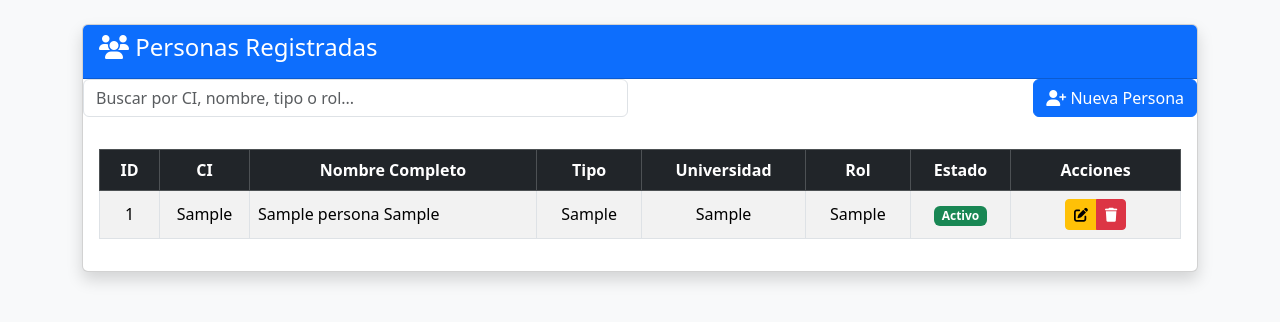
After one commit to Ale58150/Oratorio_Liturgia, a PHP site: page /oratorio/personas1.php in a window 1280 px wide. The commit adds this page. Shown: the top 322 px of the page. Run offline with PHP 8.4, Linux system fonts and the light colour scheme; tables that the repository leaves empty or names only in its code hold one stand-in row (values such as "Sample post"); some libraries are stand-ins or nearby versions.

Commit message:
Cambio en cliente personas

```diff
--- a/cliente/Dashboard.php
+++ b/cliente/Dashboard.php
@@ -576,7 +576,7 @@ if (
         </div>
         <ul class="submenu list-unstyled">
           <li><a href="../cliente/usuarios.php"><i class="fas fa-users me-2"></i> Usuarios</a></li>
-          <li><a href="#"><i class="fas fa-id-card me-2"></i> Personas</a></li>
+          <li><a href="../cliente/personas1.php"><i class="fas fa-id-card me-2"></i> Personas</a></li>
           <li><a href="#"><i class="fas fa-user-friends me-2"></i> Participantes</a></li>
         </ul>
       </li>
--- /dev/null
+++ b/cliente/personas1.php
@@ -0,0 +1,222 @@
+<?php
+require_once("../servidor/conexionBD.php");
+
+$sql = "SELECT
+            p.id_persona,
+            p.ci,
+            p.nombres,
+            p.apellidos,
+            p.genero,
+            p.telefono,
+            p.correo,
+            p.tipo_persona,
+            p.estado,
+            u.sigla AS universidad,
+            us.rol
+        FROM personas p
+        LEFT JOIN universidades u
+            ON p.id_universidad = u.id_universidad
+        LEFT JOIN usuarios_sistema us
+            ON p.id_usuario = us.id_usuario
+        ORDER BY p.id_persona ASC";
+
+$resultado = mysqli_query($conexion, $sql);
+?>
+
+<!DOCTYPE html>
+<html lang="es">
+
+<head>
+
+    <meta charset="UTF-8">
+
+    <meta name="viewport" content="width=device-width, initial-scale=1">
+
+    <title>Personas</title>
+
+    <link href="https://cdn.jsdelivr.net/npm/bootstrap@5.3.7/dist/css/bootstrap.min.css" rel="stylesheet">
+
+    <link rel="stylesheet"
+        href="https://cdnjs.cloudflare.com/ajax/libs/font-awesome/6.6.0/css/all.min.css">
+
+</head>
+
+<body class="bg-light">
+
+    <div class="container py-4">
+
+        <div class="card shadow">
+
+            <div class="card-header bg-primary text-white">
+
+                <h4>
+                    <i class="fas fa-users"></i>
+                    Personas Registradas
+                </h4>
+            </div>
+            <!--Buscador-->
+            <div class="row mb-3">
+
+                <div class="col-md-6">
+                    <input
+                        type="text"
+                        id="buscar"
+                        class="form-control"
+                        placeholder="Buscar por CI, nombre, tipo o rol...">
+                </div>
+
+                <div class="col-md-6 text-end">
+
+                    <button
+                        class="btn btn-primary"
+                        data-bs-toggle="modal"
+                        data-bs-target="#modalNuevaPersona">
+
+                        <i class="fas fa-user-plus"></i>
+                        Nueva Persona
+
+                    </button>
+
+                </div>
+
+            </div>
+
+            <div class="card-body">
+
+                <div class="table-responsive">
+
+                    <table class="table table-hover table-striped table-bordered align-middle text-center">
+
+                        <thead class="table-dark text-center align-middle">
+                            <tr>
+                                <th width="60">ID</th>
+                                <th width="90">CI</th>
+                                <th>Nombre Completo</th>
+                                <th>Tipo</th>
+                                <th>Universidad</th>
+                                <th>Rol</th>
+                                <th width="100">Estado</th>
+                                <th width="170">Acciones</th>
+                            </tr>
+                        </thead>
+
+                        <tbody>
+
+                            <?php while ($fila = mysqli_fetch_assoc($resultado)) { ?>
+
+                                <tr>
+
+                                    <td><?= $fila['id_persona']; ?></td>
+
+                                    <td><?= $fila['ci']; ?></td>
+
+                                    <td class="text-start">
+                                        <?= $fila['nombres'] . " " . $fila['apellidos']; ?>
+                                    </td>
+
+                                    <td><?= $fila['tipo_persona']; ?></td>
+
+                                    <td>
+                                        <?= empty($fila['universidad']) ? "No registrada" : $fila['universidad']; ?>
+                                    </td>
+
+                                    <td>
+                                        <?= empty($fila['rol']) ? "Sin usuario" : $fila['rol']; ?>
+                                    </td>
+
+                                    <td>
+
+                                        <?php
+
+                                        if ($fila['estado'] == "Activo") {
+
+                                        ?>
+
+                                            <span class="badge bg-success">
+
+                                                Activo
+
+                                            </span>
+
+                                        <?php
+
+                                        } elseif ($fila['estado'] == "Suspendido") {
+
+                                        ?>
+
+                                            <span class="badge bg-warning text-dark">
+
+                                                Suspendido
+
+                                            </span>
+
+                                        <?php
+
+                                        } else {
+
+                                        ?>
+
+                                            <span class="badge bg-danger">
+
+                                                Inactivo
+
+                                            </span>
+
+                                        <?php
+
+                                        }
+
+                                        ?>
+
+                                    </td>
+
+                                    <td class="text-center">
+
+                                        <div class="btn-group">
+
+                                            <button class="btn btn-warning btn-sm">
+
+                                                <i class="fas fa-edit"></i>
+
+                                            </button>
+
+                                            <button class="btn btn-danger btn-sm">
+
+                                                <i class="fas fa-trash"></i>
+                                            </button>
+                                        </div>
+                                    </td>
+                                </tr>
+                            <?php } ?>
+                        </tbody>
+                    </table>
+                </div>
+            </div>
+        </div>
+    </div>
+    <script>
+
+const buscar = document.getElementById("buscar");
+
+buscar.addEventListener("keyup", function(){
+
+let texto = this.value.toLowerCase();
+
+let filas = document.querySelectorAll("tbody tr");
+
+filas.forEach(function(fila){
+
+let contenido = fila.textContent.toLowerCase();
+
+fila.style.display = contenido.includes(texto)
+? ""
+: "none";
+
+});
+
+});
+
+</script>
+</body>
+
+</html>
```
